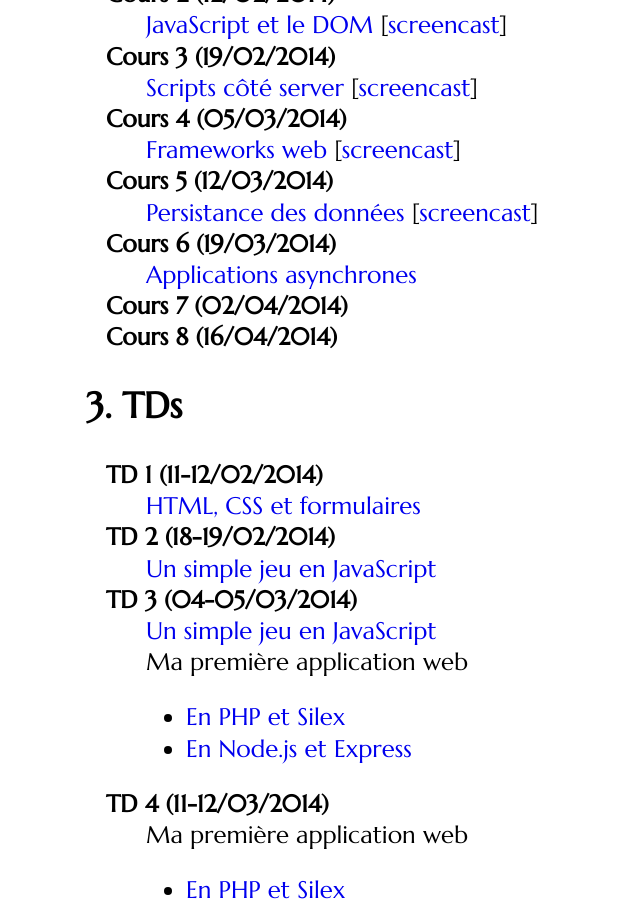
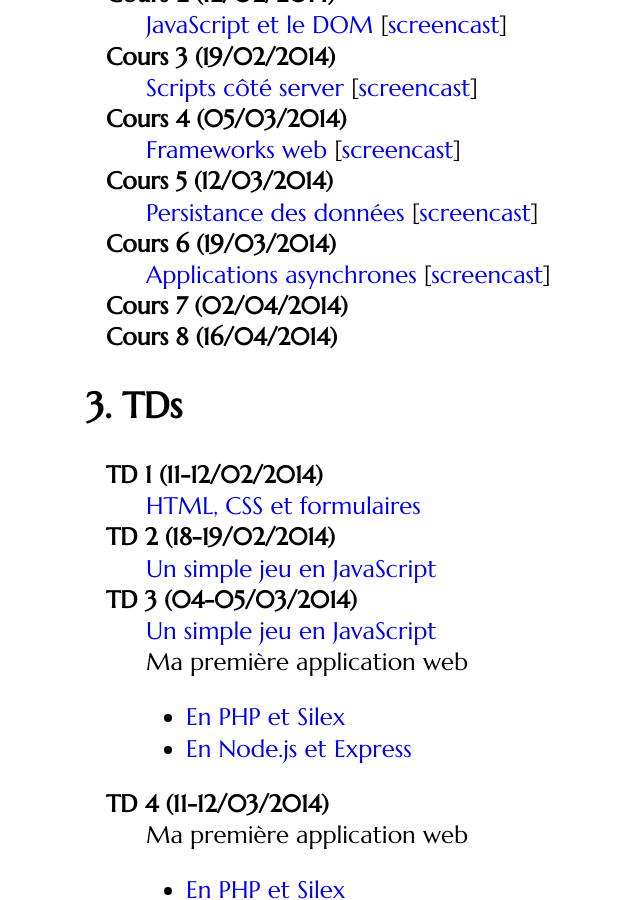
Before and after one commit to defeo/aws, a Jekyll site: the page built from index.md, in a window 1280 px wide and 900 px high, scrolled down 597 px. Shown: the whole window, without its empty margins (0-640 px from the left). Built offline with Jekyll 4.4.1, drawn with Linux system fonts in a browser that asks for light colours; some web fonts are replaced.

Commit message:
Lien screencast cours 6

```diff
--- a/index.md
+++ b/index.md
@@ -31,7 +31,7 @@ Cours 5 (12/03/2014)
 : [Persistance des données](classes/class5) [[screencast](http://proust.prism.uvsq.fr/~dfl/aws-vids/class-20140312.mp4)]
 
 Cours 6 (19/03/2014)
-: [Applications asynchrones](classes/class6)
+: [Applications asynchrones](classes/class6) [[screencast](http://proust.prism.uvsq.fr/~dfl/aws-vids/class-20140319.mp4)]
 
 Cours 7 (02/04/2014)
 :
```
